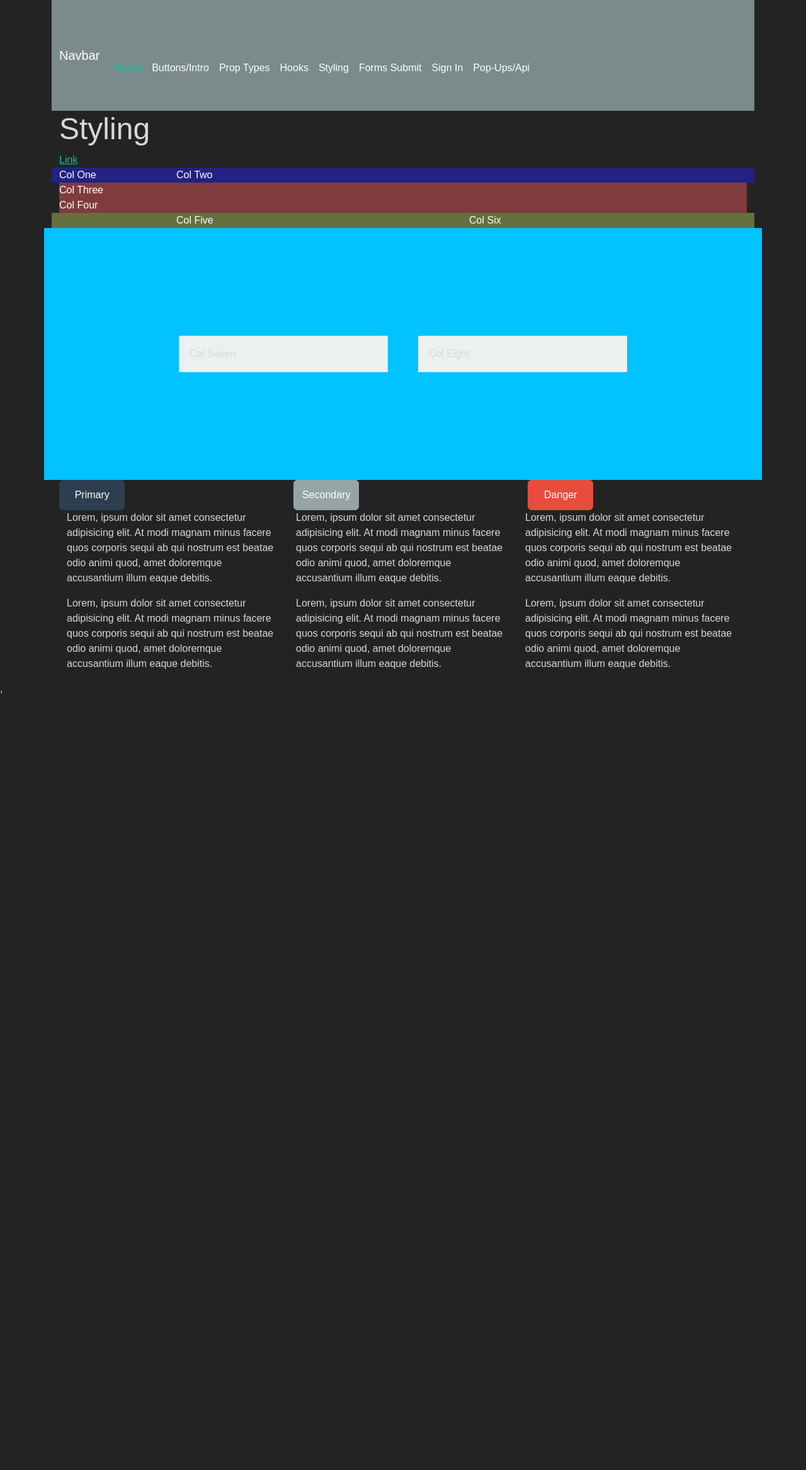
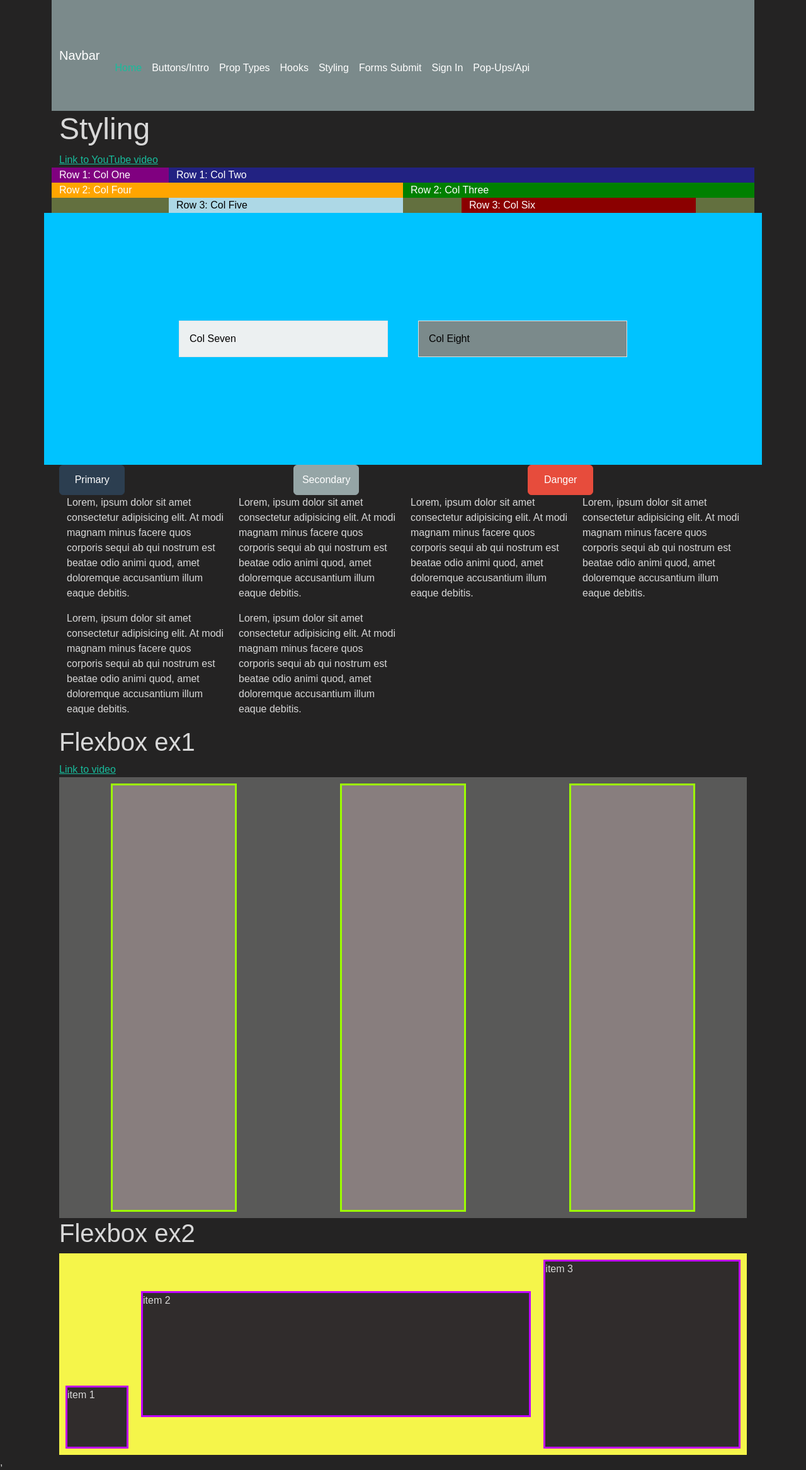
Before and after one commit to brlojam4932/React_Lessons, a React (Create React App) app in the folder lessons-app/: page /styling in a window 1280 px wide. Shown: the whole page at 63% size. Before the commit the page ends 1106 px from the top, so only its background shows below. Built offline with nearby package versions, Linux system fonts and the light colour scheme; what vscode-icons-js would draw is missing.

Commit message:
callback
callback tutorial

```diff
--- a/lessons-app/src/App.js
+++ b/lessons-app/src/App.js
@@ -32,6 +32,7 @@ import ContextTut from './components/propImports/AllHooksTut/ContextTut';
 import MultApi from './components/propImports/ApiTest/MultApi';
 import MultApi2 from './components/propImports/ApiTest/MultApi2';
 import MultApi3 from './components/propImports/ApiTest/MultApi3';
+import Callback from './components/propImports/Callback';
 
 
 // simple react snippets: sfc - A stateless funcitonal component
@@ -114,6 +115,8 @@ export default function App(props) {
               <br /><br />
               <ContextTut />
               <br /><br />
+              <Callback />
+              <br /><br />
             </Route>
             <Route path="/styling">
               <Styling />
--- a/lessons-app/src/components/css/Styling.css
+++ b/lessons-app/src/components/css/Styling.css
@@ -16,4 +16,72 @@
 .my-custom-row {
   background-color: rgb(0, 195, 255);
   height: 400px;
+  color: black;
 }
+
+/* Learn Flexbox in 15 Minutes tutorial */
+
+.flexbox-container {
+  height: 700px;
+  display: flex;
+  flex-wrap: wrap;
+  justify-content: space-around;
+  align-items: space-between;
+  background-color: rgb(89, 89, 88);
+}
+
+.flexbox-item {
+  width: 200px;
+  margin: 10px;
+  border: 3px solid rgb(157, 255, 0);
+  background-color: rgb(136, 126, 126);
+}
+
+.flexbox-item-1 {
+  min-height: 100px;
+}
+
+.flexbox-item-2 {
+  min-height: 200px;
+}
+
+.flexbox-item-3 {
+  min-height: 300px;
+}
+
+
+/* Flexbox ex2 */
+
+
+.flexbox-container2 {
+  display: flex;
+  justify-content: center;
+  align-content: center;
+  background-color: rgb(245, 245, 74);
+}
+
+.flexbox-item2 {
+  width: 100px;
+  margin: 10px;
+  border: 3px solid rgb(191, 0, 255);
+  background-color: rgb(48, 44, 44);
+}
+
+.flexbox-item2-1 {
+  min-height: 100px;
+  flex-shrink: 0;
+  align-self: flex-end;
+}
+
+.flexbox-item2-2 {
+  min-height: 200px;
+  flex-grow: 2;
+  flex-basis: 0;
+  align-self: center;
+}
+
+.flexbox-item2-3 {
+  min-height: 300px;
+  flex-grow: 1;
+  flex-basis: 0;
+}
--- a/lessons-app/src/components/propImports/AllHooksTut/LayoutEffectTut.jsx
+++ b/lessons-app/src/components/propImports/AllHooksTut/LayoutEffectTut.jsx
@@ -2,7 +2,7 @@ import React, { useLayoutEffect, useEffect, useRef} from 'react';
 
 // it renders the layoutEffect first, then useEffect second
 
-// https://youtu.be/LlvBzyy-558?t=3168
+// https://youtu.be/LlvBzyy-558?t=2854
 
 function LayoutEffectTut() {
   const inputRef = useRef(null);
--- /dev/null
+++ b/lessons-app/src/components/propImports/CallBackList.jsx
@@ -0,0 +1,14 @@
+import React, { useEffect, useState } from 'react';
+
+function CallBackList({ getItems }) {
+  const [items, setItems] = useState([]);
+
+  useEffect(() => {
+    setItems(getItems())
+    console.log('updating items')
+  }, [getItems])
+
+  return items.map(item => <div key={item}>{item}</div>)
+}
+
+export default CallBackList;
--- /dev/null
+++ b/lessons-app/src/components/propImports/Callback.jsx
@@ -0,0 +1,31 @@
+import React, { useState, useCallback } from 'react';
+import CallBackList from './CallBackList';
+
+function Callback() {
+  const [number, setNumber] = useState(1);
+  const [dark, setDark] = useState(false);
+
+  const getItems = useCallback(() => {
+    return [number, number + 1, number + 2]
+  }, [number]);
+
+  const theme = {
+    backgroundColor: dark ? "#333" : "#FFF",
+    color: dark ? "#FFF" : "#333"
+  }
+  return (
+    <div style={theme}>
+      <h1>Use CaLLback</h1>
+      <a href='https://youtu.be/_AyFP5s69N4'></a>
+      <input
+        type="number"
+        value={number}
+        onChange={e => setNumber(parseInt(e.target.value))}
+      />
+      <button onClick={() => setDark(prevDark => !prevDark)}>Toggle Me</button>
+      <CallBackList getItems={getItems} />
+    </div>
+  )
+}
+
+export default Callback;
--- a/lessons-app/src/components/propImports/MyUseEffect.jsx
+++ b/lessons-app/src/components/propImports/MyUseEffect.jsx
@@ -9,11 +9,7 @@ function MyUseEffect() {
 
   const [minVal, setMinVal] = useState(0);
   const [maxVal, setMaxVal] = useState(10);
-  const [first10, setFirst10] = useState(minVal, maxVal);
 
-  const handleFirstTenBtn = () => {
-    setFirst10(minVal, maxVal);
-  }
 
   const linkUseEffect = 'https://youtu.be/0ZJgIjIuY7U';
 
@@ -58,14 +54,11 @@ function MyUseEffect() {
         <button type="button" className="btn btn-primary" onClick={() => setResourceType('users')} >Users</button>
         <button type="button" className="btn btn-primary" onClick={() => setResourceType('comments')} >Comments</button>
 
-        <p>
-            First Ten: <span> <h1>{first10}</h1></span>
-          </p>
+
         <p>Min: {minVal}</p>
         <input type='number' value={minVal} onChange={(e) => setMinVal(e.target.value)} ></input>
         <p>Max: {maxVal}</p>
         <input type="number" value={maxVal} onChange={(e) => setMaxVal(e.target.value)} ></input>
-        <button onClick={(e) => handleFirstTenBtn(e.target.value)} >First 10</button>
       </div>
 
       <h1> {resourceType} {resourceType.length} </h1>
--- a/lessons-app/src/components/propImports/Styling.jsx
+++ b/lessons-app/src/components/propImports/Styling.jsx
@@ -7,26 +7,26 @@ function Styling() {
   return (
     <div className='container'>
       <h1>Styling</h1>
-      <a href='https://youtu.be/eow125xV5-c'>Link</a>
+      <a href='https://youtu.be/eow125xV5-c'>Link to YouTube video</a>
 
       <div className='row row1'>
-        <div className='col-sm-12 col-md-6 col-lg-2'>Col One</div>
-        <div className='col-sm-12 col-md-6 col-lg-8'>Col Two</div>
+        <div className='col-sm-12 col-md-6 col-lg-2' style={{backgroundColor: "purple"}}>Row 1: Col One</div>
+        <div className='col-sm-12 col-md-6 col-lg-8'>Row 1: Col Two</div>
       </div>
 
-      <div className='rwo row2'>
-        <div className='col-sm-6 order-2'>Col Three</div>
-        <div className='col-sm-6 order-1'>Col Four</div>
+      <div className='row row2'>
+        <div className='col-sm-6 order-2' style={{backgroundColor: "green"}}>Row 2: Col Three</div>
+        <div className='col-sm-6 order-1' style={{backgroundColor: "orange"}}>Row 2: Col Four</div>
       </div>
 
       <div className='row row3'>
-        <div className='col-sm-4 offset-2'>Col Five</div>
-        <div className='col-sm-4 offset-1'>Col Six</div>
+        <div className='col-sm-4 offset-2' style={{backgroundColor: "lightblue", color: 'black'}}>Row 3: Col Five</div>
+        <div className='col-sm-4 offset-1' style={{backgroundColor: 'darkred'}}>Row 3: Col Six</div>
       </div>
 
       <div className='row my-custom-row justify-content-center align-items-center gx-5'>
         <div className='col-sm-4'><div class="p-3 border bg-light">Col Seven</div></div>
-        <div className='col-sm-4'><div class="p-3 border bg-light">Col Eight</div></div>
+        <div className='col-sm-4'><div class="p-3 border bg-dark">Col Eight</div></div>
       </div>
 
       <div className='row'>
@@ -36,7 +36,7 @@ function Styling() {
       </div>
 
       <div className="container">
-        <div className="row row-cols-3">
+        <div className="row row-cols-4">
           <div className="col">
             <p>Lorem, ipsum dolor sit amet consectetur adipisicing elit. At modi magnam minus facere quos corporis sequi ab qui nostrum est beatae odio animi quod, amet doloremque accusantium illum eaque debitis.</p>
           </div>
@@ -55,11 +55,23 @@ function Styling() {
           <div className="col">
             <p>Lorem, ipsum dolor sit amet consectetur adipisicing elit. At modi magnam minus facere quos corporis sequi ab qui nostrum est beatae odio animi quod, amet doloremque accusantium illum eaque debitis.</p>
           </div>
-
         </div>
       </div>
 
+      <h2>Flexbox ex1</h2>
+      <a href='https://youtu.be/fYq5PXgSsbE'>Link to video</a>
+      <div className='flexbox-container'>
+        <div className='flexbox-item flexbox-item-1'></div>
+        <div className='flexbox-item flexbox-item-2'></div>
+        <div className='flexbox-item flexbox-item-3'></div>
+      </div>
 
+      <h2>Flexbox ex2</h2>
+      <div className='flexbox-container2'>
+        <div className='flexbox-item2 flexbox-item2-1'>item 1</div>
+        <div className='flexbox-item2 flexbox-item2-2'>item 2</div>
+        <div className='flexbox-item2 flexbox-item2-3'>item 3</div>
+      </div>
     </div>
 
   )
```
